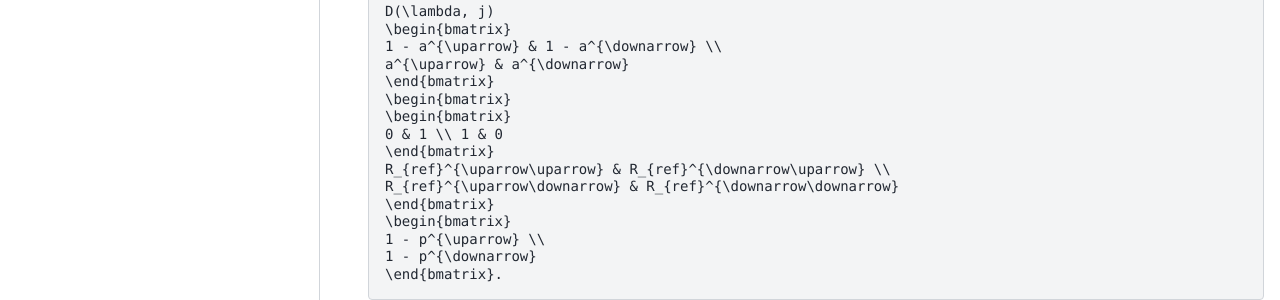
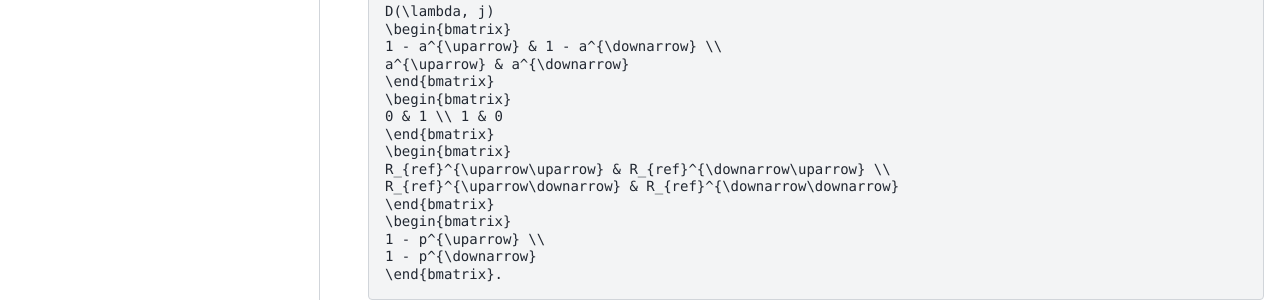
Before and after one commit to scipp/essreflectometry, a Sphinx documentation site: the page built from docs/user-guide/estia-data-reduction.md, in a window 1280 px wide and 900 px high, scrolled down 4168 px. Shown: the part 362-662 px from the top of the window. Built offline with Sphinx 7.4.7 and the PyData theme 0.15.4, drawn with Linux system fonts in a browser that asks for light colours; the version number could not be read and is left out; some of the changed text lies outside the part shown.

```diff
--- a/docs/user-guide/estia-data-reduction.md
+++ b/docs/user-guide/estia-data-reduction.md
@@ -208,9 +208,9 @@ D(\lambda, j)
 a^{\uparrow} & a^{\downarrow}
 \end{bmatrix}
 \begin{bmatrix}
-\begin{bmatrix}
 0 & 1 \\ 1 & 0
 \end{bmatrix}
+\begin{bmatrix}
 R_{ref}^{\uparrow\uparrow} & R_{ref}^{\downarrow\uparrow} \\
 R_{ref}^{\uparrow\downarrow} & R_{ref}^{\downarrow\downarrow}
 \end{bmatrix}
```
